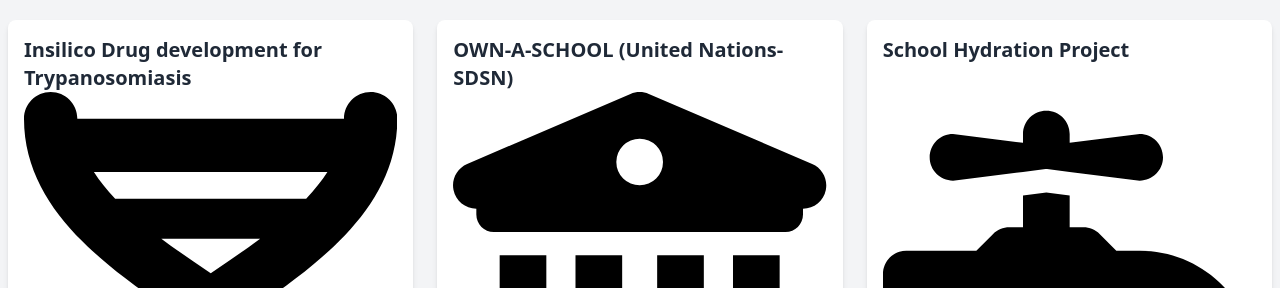
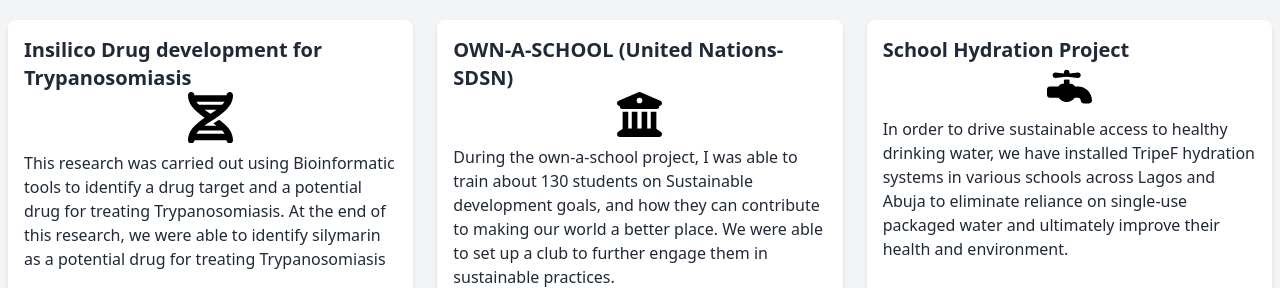
Before and after one commit to AQUAMAN-OF-OYO/portfolio, a plain HTML site: page index.html in a window 1280 px wide. Shown: the part 512-800 px from the top of the page. Drawn offline with nearby package versions, Linux system fonts and the light colour scheme.

Commit message:
style.css

```diff
--- a/style.css
+++ b/style.css
@@ -24,5 +24,7 @@
 }
 
 svg{
-    font-size: 45px;
+    width: 45px;
+    display: block;
+    margin: auto;
 }
```
